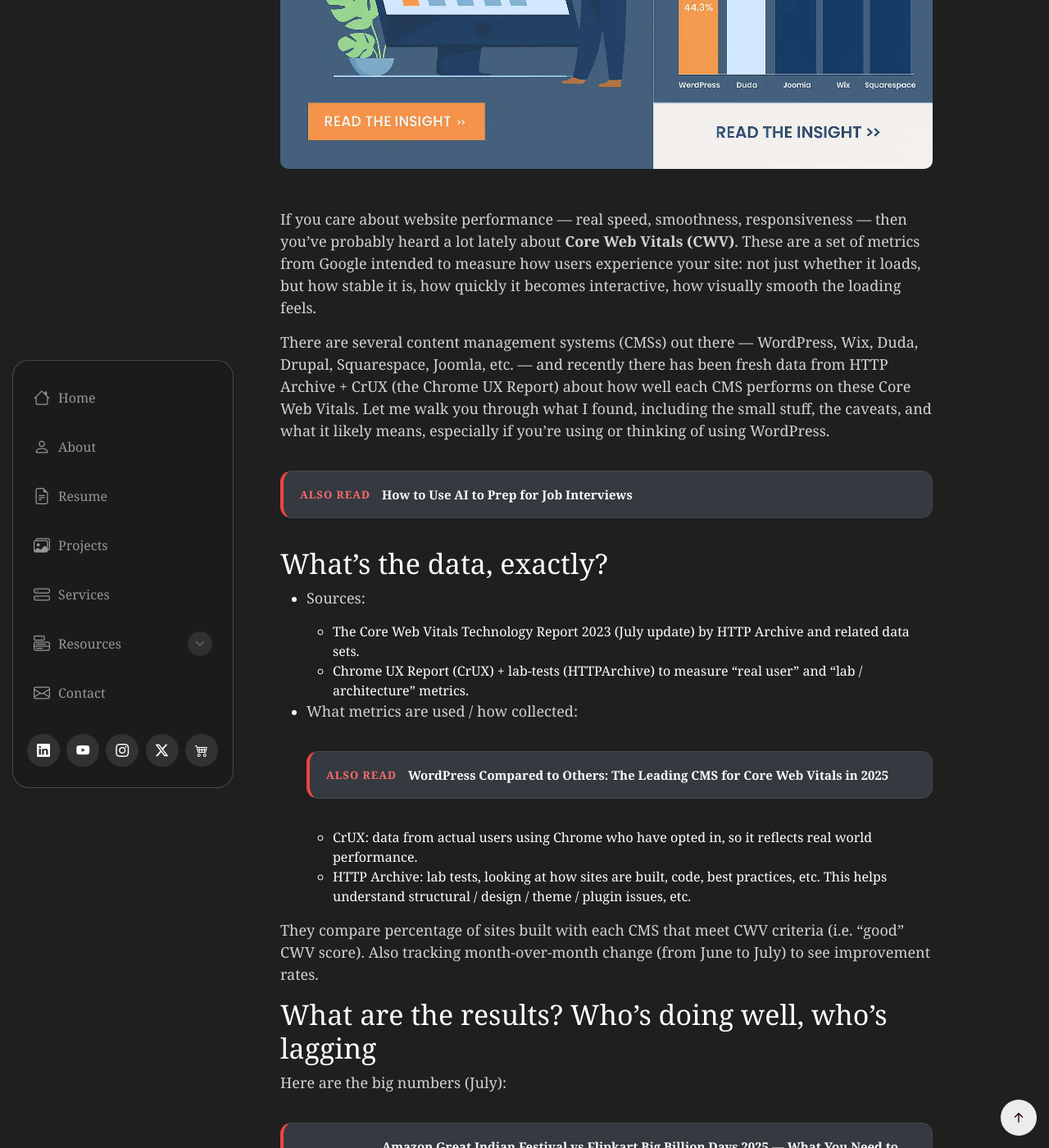
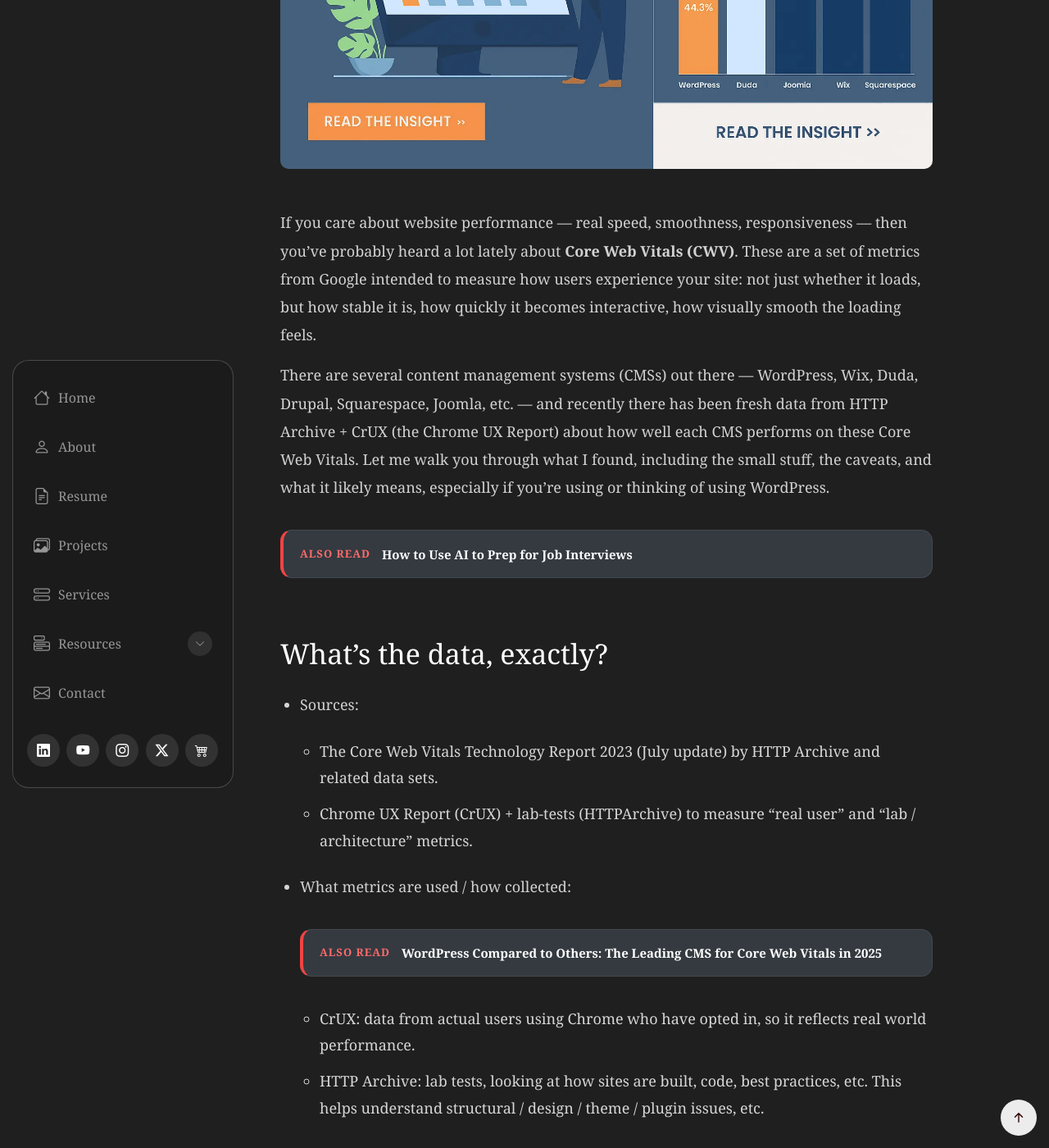
Before and after one commit to iamreemaroy/Reema-Roy, a Jekyll site: the page built from blog/_posts/2025-09-17-wordpress-vs-everyone-else-the-real-story-on-core-web-vitals.md, in a window 1280 px wide and 1400 px high, scrolled down 464 px. Shown: the whole window at 82% size. Built offline with Jekyll 4.4.1, drawn with Linux system fonts in a browser that asks for light colours.

Commit message:
Update post.html

```diff
--- a/_layouts/post.html
+++ b/_layouts/post.html
@@ -479,4 +479,114 @@ layout: default
     line-height: 1.5;
   }
 }
+
+
+/* =========================
+   BLOG CONTENT
+========================= */
+
+.content {
+  font-size: 18px;
+  line-height: 1.9;
+  color: #d6d6d6;
+}
+
+/* PARAGRAPHS */
+
+.content p {
+  margin-bottom: 24px;
+}
+
+/* HEADINGS */
+
+.content h2 {
+  font-size: 34px;
+  margin-top: 70px;
+  margin-bottom: 24px;
+  line-height: 1.3;
+}
+
+.content h3 {
+  font-size: 28px;
+  margin-top: 50px;
+  margin-bottom: 20px;
+  line-height: 1.4;
+}
+
+/* LISTS */
+
+.content ul,
+.content ol {
+  padding-left: 24px;
+  margin: 24px 0;
+}
+
+.content li {
+  margin-bottom: 12px;
+  line-height: 1.8;
+}
+
+/* BLOCKQUOTE */
+
+.content blockquote {
+  border-left: 4px solid #4f46e5;
+  background: rgba(79, 70, 229, 0.08);
+
+  padding: 18px 24px;
+
+  margin: 32px 0;
+
+  border-radius: 12px;
+
+  font-style: italic;
+}
+
+.content blockquote p {
+  margin: 0;
+}
+
+/* CODE BLOCK */
+
+.content pre {
+  background: #0f172a;
+
+  padding: 24px;
+
+  border-radius: 16px;
+
+  overflow-x: auto;
+
+  margin: 30px 0;
+}
+
+.content code {
+  font-family: monospace;
+}
+
+/* IMAGES */
+
+.content img {
+  width: 100%;
+  border-radius: 18px;
+  margin: 30px 0;
+}
+
+/* TABLES */
+
+.content table {
+  width: 100%;
+  border-collapse: collapse;
+  margin: 30px 0;
+}
+
+.content table th,
+.content table td {
+  border: 1px solid rgba(255,255,255,0.1);
+  padding: 14px;
+}
+
+.content table th {
+  background: rgba(255,255,255,0.05);
+}
+
 </style>
```
